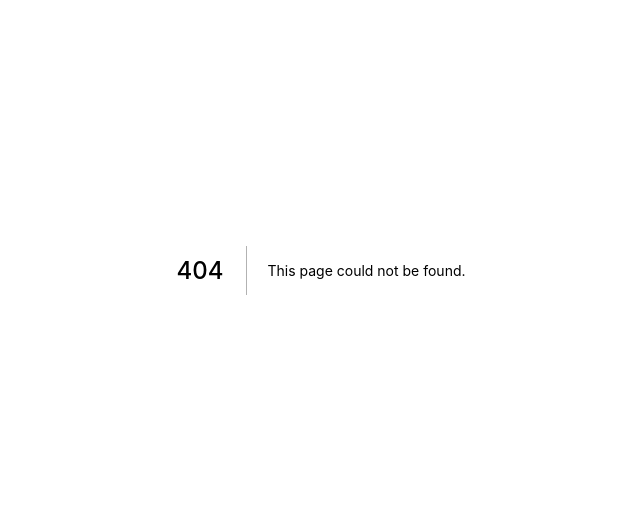
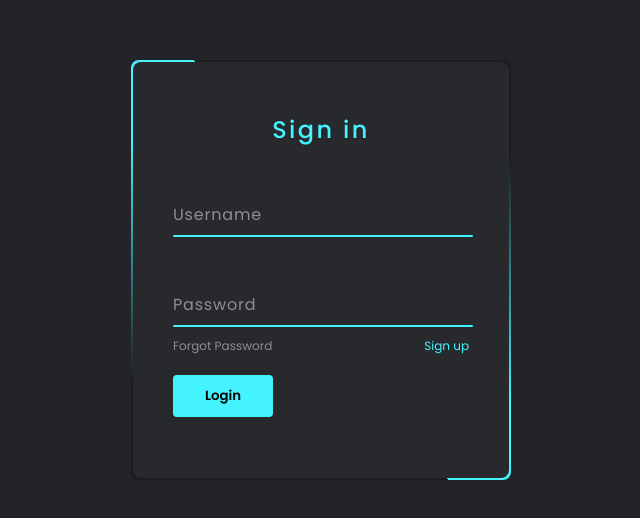
Before and after one commit to rylanzhou/mini-works-v2, a Next.js app: page /Login-Form in a window 1280 px wide. Before the commit this address had no page. Shown: the part 130-648 px from the top of the page, without its empty margins (319-959 px from the left). Built offline with nearby package versions, Linux system fonts and the light colour scheme.

Commit message:
feat: add nyon login page

```diff
--- /dev/null
+++ b/pages/Login-Form/index.tsx
@@ -0,0 +1,32 @@
+import React from 'react';
+import styles from './styles.module.scss';
+
+export default function LoginForm() {
+  return (
+    <div className="body" style={{ backgroundColor: '#23242a' }}>
+      <div className={styles.box}>
+        <div className={styles.form}>
+          <h2>Sign in</h2>
+          <div className={styles['input-box']}>
+            <input type="text" required />
+            <span>Username</span>
+            <i></i>
+          </div>
+
+          <div className={styles['input-box']}>
+            <input type="password" required />
+            <span>Password</span>
+            <i></i>
+          </div>
+
+          <div className={styles.links}>
+            <a href="#">Forgot Password</a>
+            <a href="#">Sign up</a>
+          </div>
+
+          <input type="submit" value="Login" />
+        </div>
+      </div>
+    </div>
+  );
+}
--- /dev/null
+++ b/pages/Login-Form/styles.module.scss
@@ -0,0 +1,144 @@
+$blue: #45f3ff;
+
+.box {
+  * {
+    font-family: 'Poppins', sans-serif;
+  }
+
+  position: relative;
+  width: 380px;
+  height: 420px;
+  border-radius: 8px;
+  background-color: #1c1c1c;
+  overflow: hidden;
+
+  &::before,
+  &::after {
+    content: '';
+    position: absolute;
+    top: -50%;
+    left: -50%;
+    width: 380px;
+    height: 420px;
+    background: linear-gradient(0deg, transparent, $blue, $blue);
+    transform-origin: bottom right;
+    animation: animate 6s linear infinite;
+  }
+
+  &::after {
+    animation-delay: -3s;
+  }
+
+  .form {
+    position: absolute;
+    inset: 2px;
+    z-index: 10;
+    display: flex;
+    flex-direction: column;
+    padding: 50px 40px;
+    border-radius: 8px;
+    background-color: #28292d;
+
+    h2 {
+      margin: 0;
+      letter-spacing: 0.1em;
+      text-align: center;
+      font-weight: 500;
+      color: $blue;
+    }
+
+    .input-box {
+      position: relative;
+      width: 300px;
+      margin-top: 35px;
+
+      input {
+        position: relative;
+        z-index: 10;
+        width: 100%;
+        padding: 20px 10px 10px;
+        background: transparent;
+        border: none;
+        outline: none;
+        font-size: 1em;
+        letter-spacing: 0.05em;
+        color: #23242a;
+
+        &:valid,
+        &:focus {
+          & ~ span {
+            color: $blue;
+            transform: translateX(0px) translateY(-34px);
+            font-size: 0.75em;
+          }
+
+          & ~ i {
+            height: 44px;
+          }
+        }
+      }
+
+      span {
+        position: absolute;
+        top: 0;
+        padding: 20px 0px 10px;
+        font-size: 1em;
+        letter-spacing: 0.05em;
+        color: #8f8f8f;
+        pointer-events: none;
+        transition: 0.5s;
+      }
+
+      i {
+        position: absolute;
+        left: 0;
+        bottom: 0;
+        z-index: 9;
+        width: 100%;
+        height: 2px;
+        border-radius: 4px;
+        background-color: $blue;
+        transition: 0.5s;
+        pointer-events: none;
+      }
+    }
+
+    .links {
+      display: flex;
+      justify-content: space-between;
+
+      a {
+        margin: 10px 0;
+        font-size: 0.75em;
+        color: #8f8f8f;
+        text-decoration: none;
+
+        &:hover,
+        &:nth-child(2) {
+          color: $blue;
+        }
+      }
+    }
+
+    input[type='submit'] {
+      width: 100px;
+      margin-top: 10px;
+      padding: 11px 25px;
+      border-radius: 4px;
+      border: none;
+      outline: none;
+      font-weight: 600;
+      background-color: $blue;
+      cursor: pointer;
+    }
+  }
+}
+
+@keyframes animate {
+  0% {
+    transform: rotate(0deg);
+  }
+  100% {
+    transform: rotate(360deg);
+  }
+}
--- a/pages/index.tsx
+++ b/pages/index.tsx
@@ -40,6 +40,7 @@ const links = [
   'Glassmorphism-Card',
   'Indicator',
   'Keyboard',
+  'Login-Form',
   'Menu-Expand',
   'Menu-Expand-II',
   'Menu-Hover',
```
